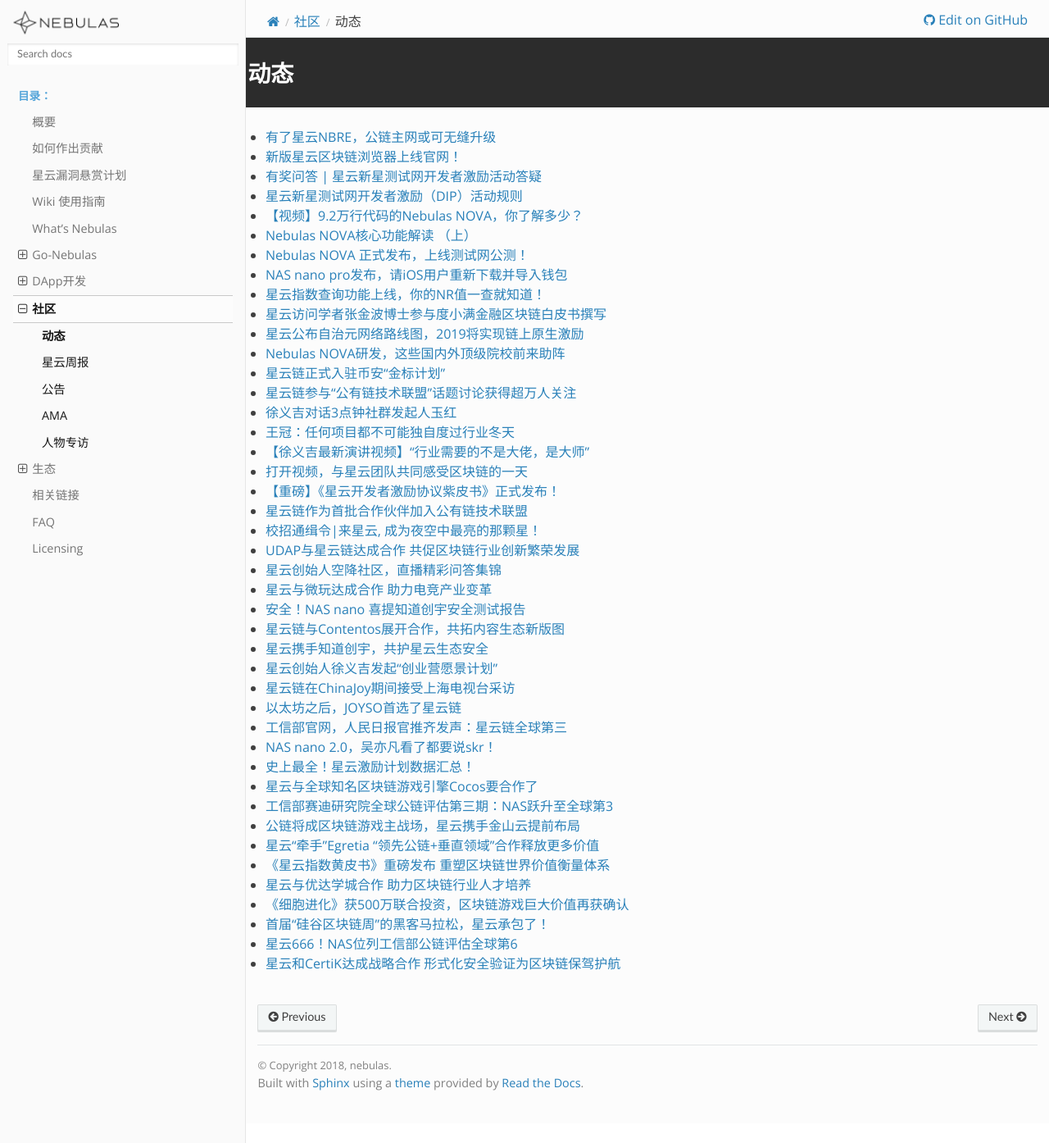
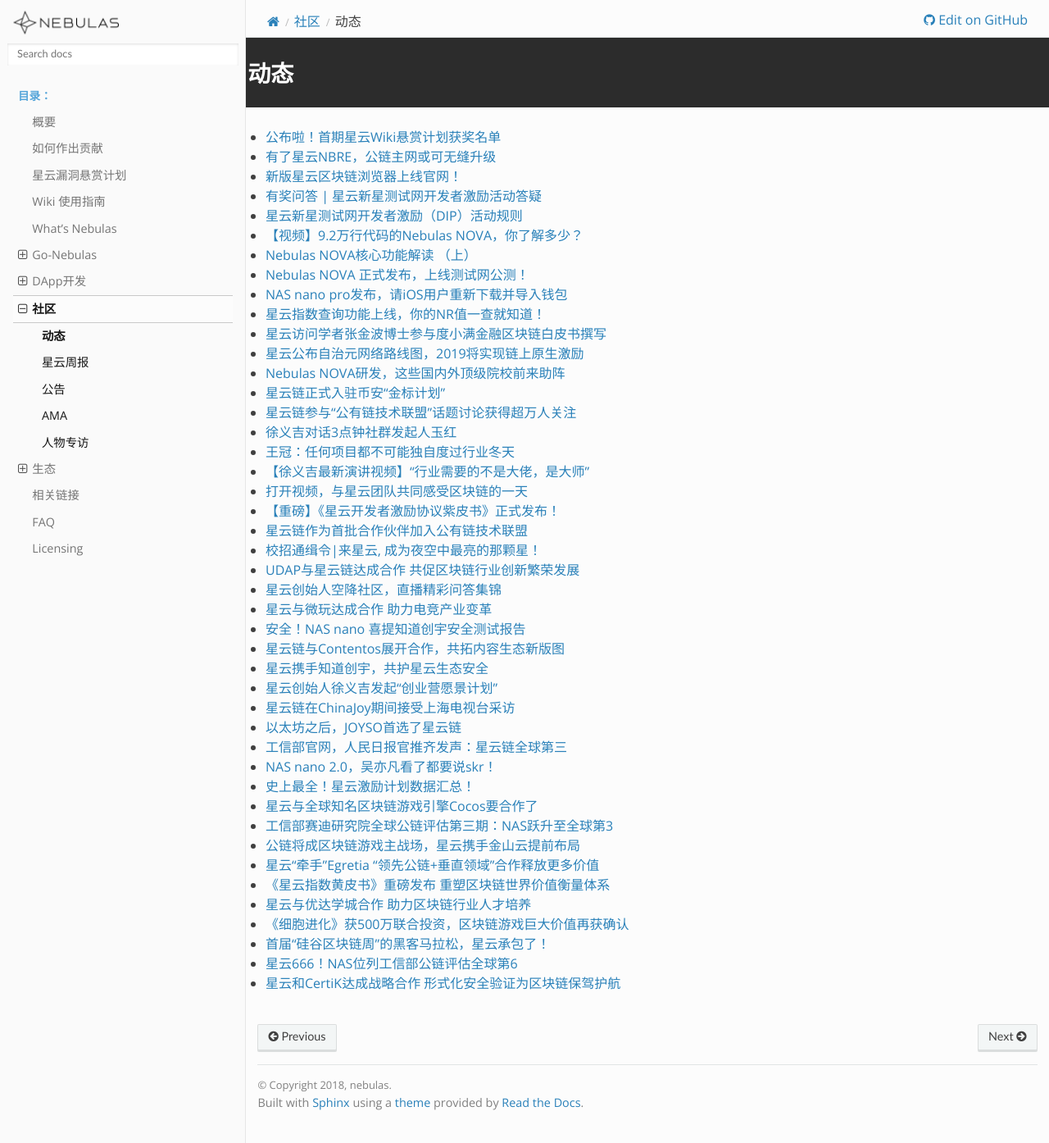
Before and after one commit to nebulasio/nebdocs, a Sphinx documentation site: the page built from docs/community/events.md, in a window 1280 px wide and 1394 px high. Shown: the whole window at 82% size. Built offline with Sphinx 7.4.7 and the Read the Docs theme 2.0.0, drawn with Linux system fonts in a browser that asks for light colours; pages that are not in the unit, such as notebooks, are missing from menus.

Commit message:
Update events.md

```diff
--- a/docs/community/events.md
+++ b/docs/community/events.md
@@ -1,5 +1,6 @@
 # 动态
 
+- [公布啦！首期星云Wiki悬赏计划获奖名单](https://mp.weixin.qq.com/s/DQcoNKzOtSocJ8XatyuD_w)
 - [有了星云NBRE，公链主网或可无缝升级](https://mp.weixin.qq.com/s/xjTA_yi-vAAVYwB-W9ZIvg)
 - [新版星云区块链浏览器上线官网！](https://mp.weixin.qq.com/s/UesMT26ZJO-AFCOu7Kr4Xw)
 - [有奖问答 | 星云新星测试网开发者激励活动答疑](https://mp.weixin.qq.com/s/Er15ODZfNN-hdkXqvofxeg)
```
